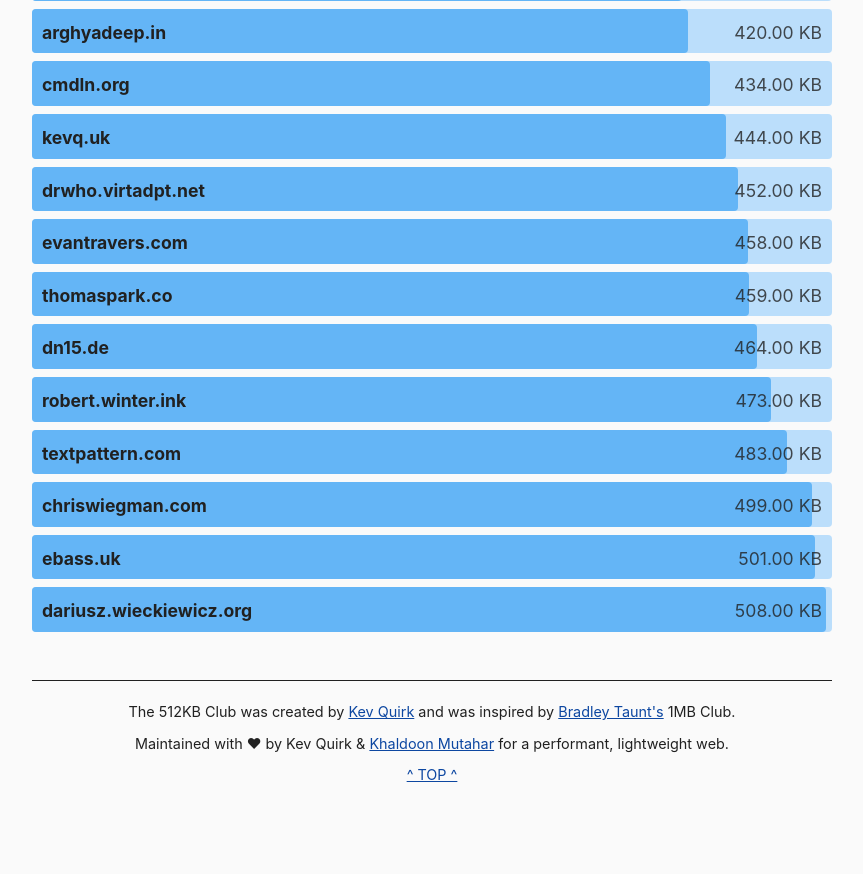
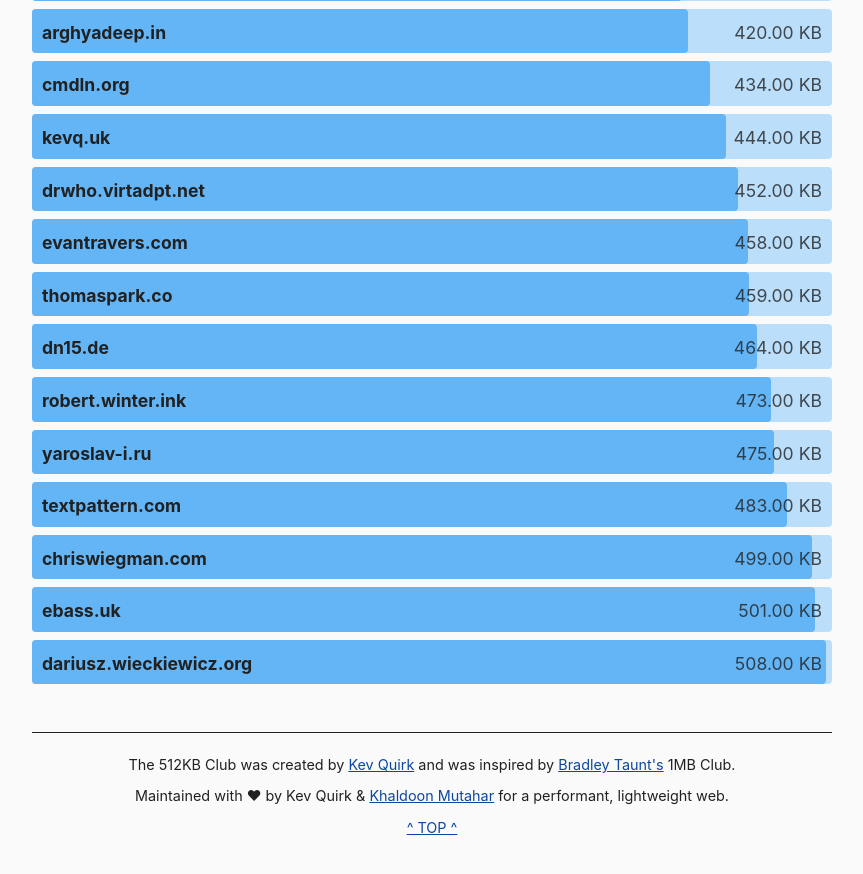
Before and after one commit to kevquirk/512kb.club, a Jekyll site: the page built from index.md, in a window 1280 px wide and 900 px high, scrolled down 16829 px. Shown: the top 874 px of the window, without its empty margins (208-1071 px from the left). Built offline with Jekyll 4.4.1, drawn with Linux system fonts in a browser that asks for light colours; before the commit the page ends 17676 px from its top, so only the background shows below that.

Commit message:
add yaroslav-i.ru

```diff
--- a/_data/sites.yml
+++ b/_data/sites.yml
@@ -1513,6 +1513,11 @@
   size: 2.7
   last_checked: 2021-10-26
 
+- domain: yaroslav-i.ru
+  url: https://yaroslav-i.ru/
+  size: 475
+  last_checked: 2021-11-02
+
 - domain: ybad.name
   url: https://ybad.name/
   size: 4.4
```
